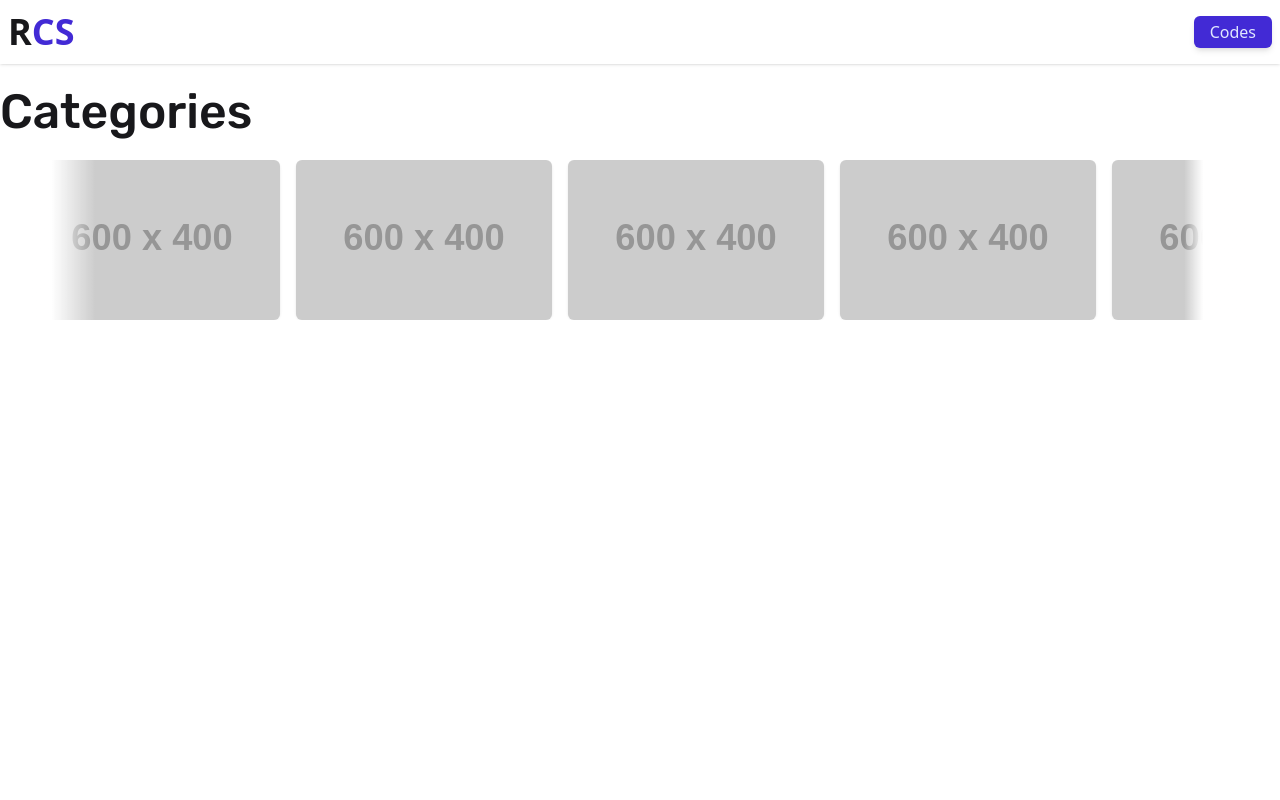
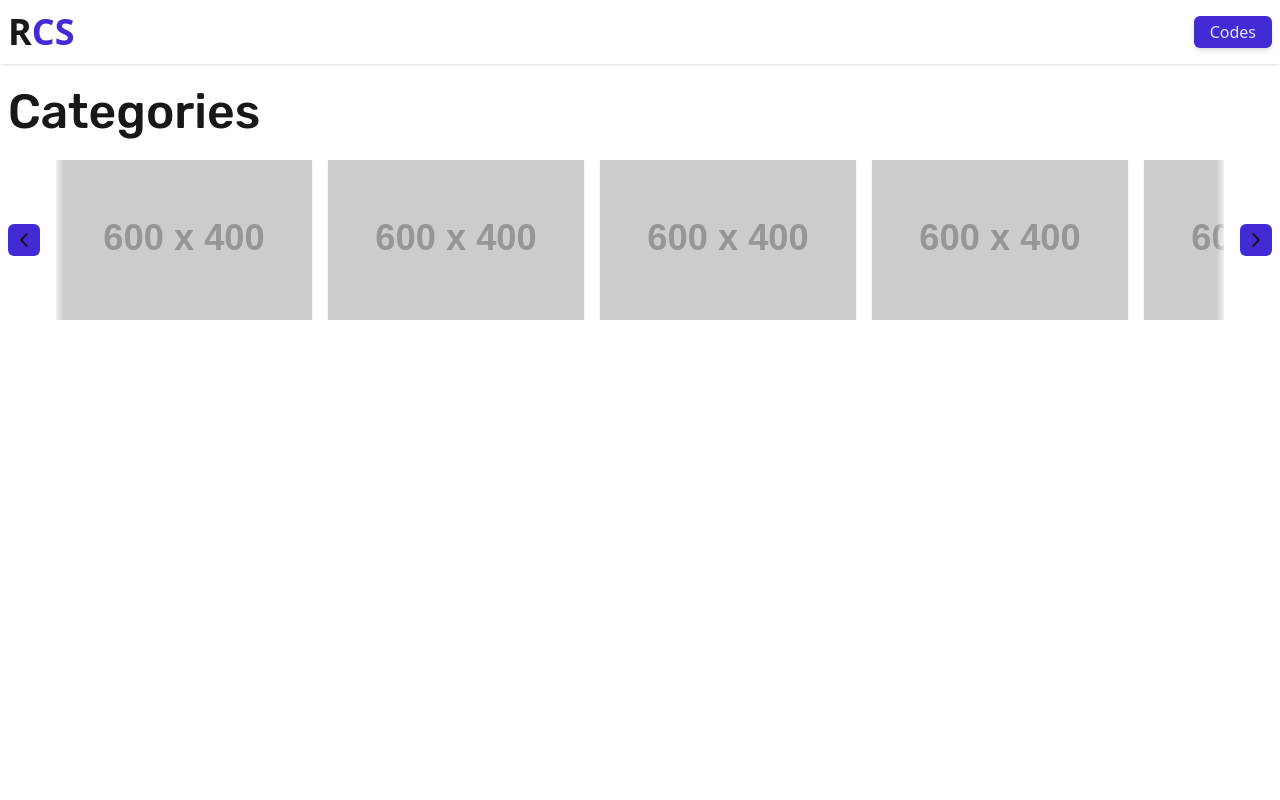
Before and after one commit to HUNLeonard/code-snippets-react, a React (Vite) app: page / in a window 1280 px wide. Shown: the top 800 px of the page. Built offline with nearby package versions, Linux system fonts and the light colour scheme.

Commit message:
Remove auto scroll Add buttons and fix Visuals

```diff
--- a/src/components/category/CategoryCard.tsx
+++ b/src/components/category/CategoryCard.tsx
@@ -15,10 +15,11 @@ const CategoryCard = ({ category }: { category: TCategory }) => {
         <img
           src={cardImageSrc}
           alt="Shoes"
-          className="group-hover:blur-[2px] group-hover:scale-105 transition-all duration-600 ease-out"
+          className="md:group-hover:blur-[2px] group-hover:scale-105 transition-all duration-600 ease-out"
         />
       </figure>
-      <div className={cn("card-body inset-x-0 absolute bottom-0 rounded-b-md",
+      <div className={cn("max-md:hidden",
+        "card-body inset-x-0 absolute bottom-0 rounded-b-md",
         "-translate-y-full group-hover:translate-y-0",
         "opacity-0 group-hover:opacity-100",
         "blur group-hover:blur-none",
--- a/src/components/category/CategoryScrollList.tsx
+++ b/src/components/category/CategoryScrollList.tsx
@@ -1,47 +1,50 @@
-import { useEffect, useRef, useState } from "react";
+import { useRef } from "react";
 import { TCategory } from "../../types/Category";
 import CategoryCard from "./CategoryCard";
+import { ChevronLeft, ChevronRight } from "lucide-react";
+import { ScrollButton } from "../common/ScrollButton";
+import { cn } from "../../utils/cn";
 
-export const CategoryScrollList = ({ categories }: { categories: TCategory[] }) => {
-  const [scrollAmount, setScrollAmount] = useState(0);
+export const CategoryScrollList = ({
+  categories,
+}: {
+  categories: TCategory[];
+}) => {
   const categoryContainer = useRef<HTMLDivElement | null>(null);
 
   const scrollHorizintal = (direction: "left" | "right") => {
-    const calcScroll = 0;
-    setScrollAmount(p => p + (direction === "left" ? calcScroll : -calcScroll))
-  }
+    if (!categoryContainer.current) return;
+    // const containerLength = categoryContainer.current?.scrollWidth || 0;
+    categoryContainer.current.scrollLeft += direction === "left" ? -360 : 360
 
-  useEffect(() => {
-    if (!categoryContainer.current) return;
-    const controller = new AbortController();
-    let containerLength = categoryContainer.current?.scrollWidth || 0;
-
-    const reCalculateContainerLength = () => {
-      containerLength = categoryContainer.current?.scrollWidth || 0;
-    }
-
-    const scroller = () => {
-      setScrollAmount(p => containerLength / 2 > -p ? p - 0.25 : 0)
-    }
-
-    setInterval(() => {
-      scroller()
-    }, 10, { signal: controller.signal })
-
-    window.addEventListener('resize', reCalculateContainerLength, { signal: controller.signal })
-
-    return () => { controller.abort() }
-  }, [categoryContainer, setScrollAmount])
+    return;
+  };
 
   return (
+    <>
+      <ScrollButton
+        icon={ChevronLeft}
+        execute={() => scrollHorizintal("left")}
+        className="left-0 top-1/2 -translate-y-1/2 max-sm:bg-primary/20"
+      />
       <div
         ref={categoryContainer}
-      className="flex h-40 *:max-w-64 *:shrink-0 gap-4"
-      style={{ translate: scrollAmount + "px" }}
+        className={cn("flex h-20 md:h-40",
+          "max-md:[&_figure,&_img]:h-full max-md:[&_img]:object-cover",
+          "max-md:*:h-20 *:max-w-20 md:*:max-w-64 *:shrink-0",
+          "gap-4 overflow-x-auto no-scrollbar scroll-smooth ",
+          "max-md:*:!rounded-full max-md:*:overflow-hidden ",
+          "items-center sm:mx-8")}
       >
         {categories.map((c, index) => (
           <CategoryCard key={c.id + "-" + index} category={c} />
         ))}
       </div>
+      <ScrollButton
+        icon={ChevronRight}
+        execute={() => scrollHorizintal("right")}
+        className="right-0 top-1/2 -translate-y-1/2 max-sm:bg-primary/20"
+      />
+    </>
   );
 };
--- a/src/components/category/CategoryShowCase.tsx
+++ b/src/components/category/CategoryShowCase.tsx
@@ -1,19 +1,21 @@
+
 import { useCategoryStore } from "../../stores/category.store"
 import { H2 } from "../common/H2";
 import { CategoryScrollList } from "./CategoryScrollList";
 
 export const CategoryShowCase = () => {
   const categories = useCategoryStore(store => store.categories)
-  const duplicatedCategories = [...categories, ...categories]
+  // const duplicatedCategories = [...categories, ...categories]
 
   return (
 
-    <section className="space-y-6 my-6">
+    <section className="space-y-6 my-6 mx-2">
       <H2>Categories</H2>
-      <div className="relative overflow-hidden mx-auto w-19/20">
-        <div className="absolute left-0 inset-y-0 w-16 bg-gradient-to-r from-base-100 from-30% to-transparent z-10" />
-        <div className="absolute right-0 inset-y-0 w-16 bg-gradient-to-r from-transparent to-30% to-base-100 z-10" />
-        <CategoryScrollList categories={duplicatedCategories} />
+      <div className="relative mx-auto sm:px-4">
+        <div className="max-md:hidden md:absolute left-0 inset-y-0 w-14 bg-gradient-to-r from-base-100 from-80% to-transparent z-10" />
+        <div className="max-md:hidden md:absolute right-0 inset-y-0 w-14 bg-gradient-to-r from-transparent to-20% to-base-100 z-10" />
+        <CategoryScrollList categories={categories} />
+
       </div>
     </section>
   )
--- /dev/null
+++ b/src/components/common/ScrollButton.tsx
@@ -0,0 +1,23 @@
+import { LucideIcon } from 'lucide-react'
+import React from 'react'
+import { cn } from '../../utils/cn'
+
+interface ScrollButtonProps {
+  icon: LucideIcon
+  className?: string
+  execute?: () => void;
+}
+
+export const ScrollButton = ({ icon: Icon, className, execute }: ScrollButtonProps) => {
+  return (
+    <button onClick={execute}
+      className={cn("absolute z-30",
+        "bg-primary rounded-md cursor-pointer p-1 ",
+        "hover:brightness-95 active:brightness-75 transition-all",
+        "duration-200",
+        className
+      )}>
+      <Icon size={24} />
+    </button>
+  )
+}
--- a/src/index.css
+++ b/src/index.css
@@ -19,6 +19,16 @@
 
   --container-8xl: 90rem;
   --font-rubik: 'Rubik';
+}
+
+.no-scrollbar::-webkit-scrollbar {
+  display: none;
+}
+
+/* Hide scrollbar for IE, Edge and Firefox */
+.no-scrollbar {
+-ms-overflow-style: none;  /* IE and Edge */
+scrollbar-width: none;  /* Firefox */
 }
 
 @font-face {
```
Lines whose indentation alone changed are shown as unchanged.
